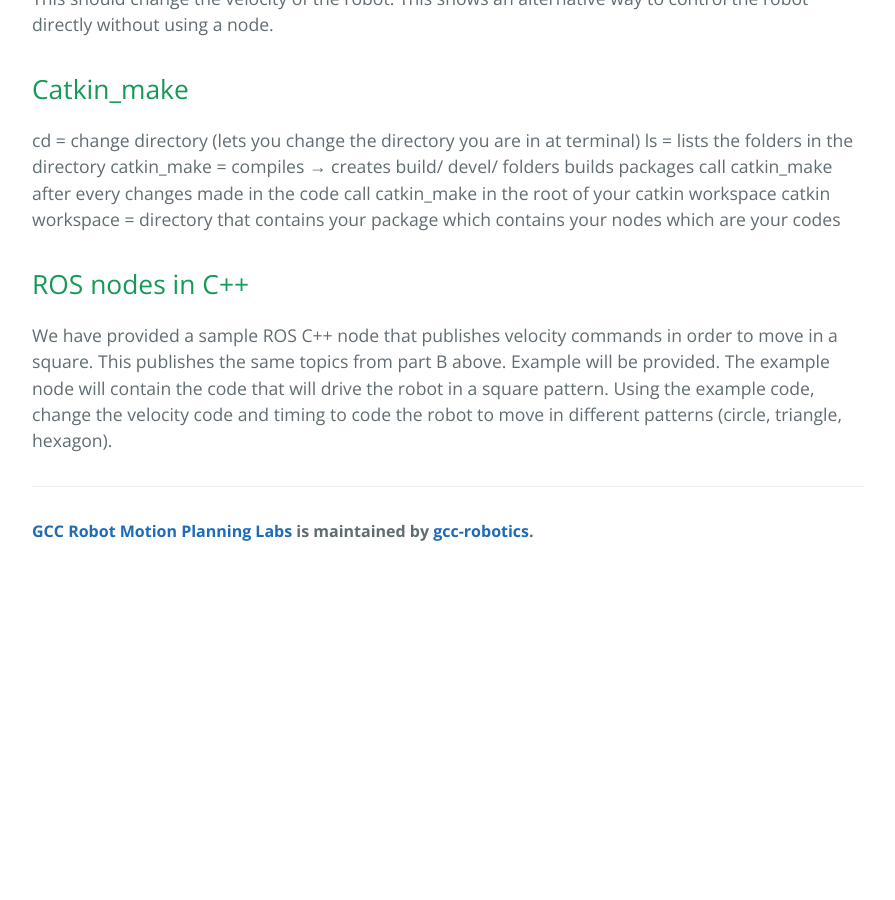
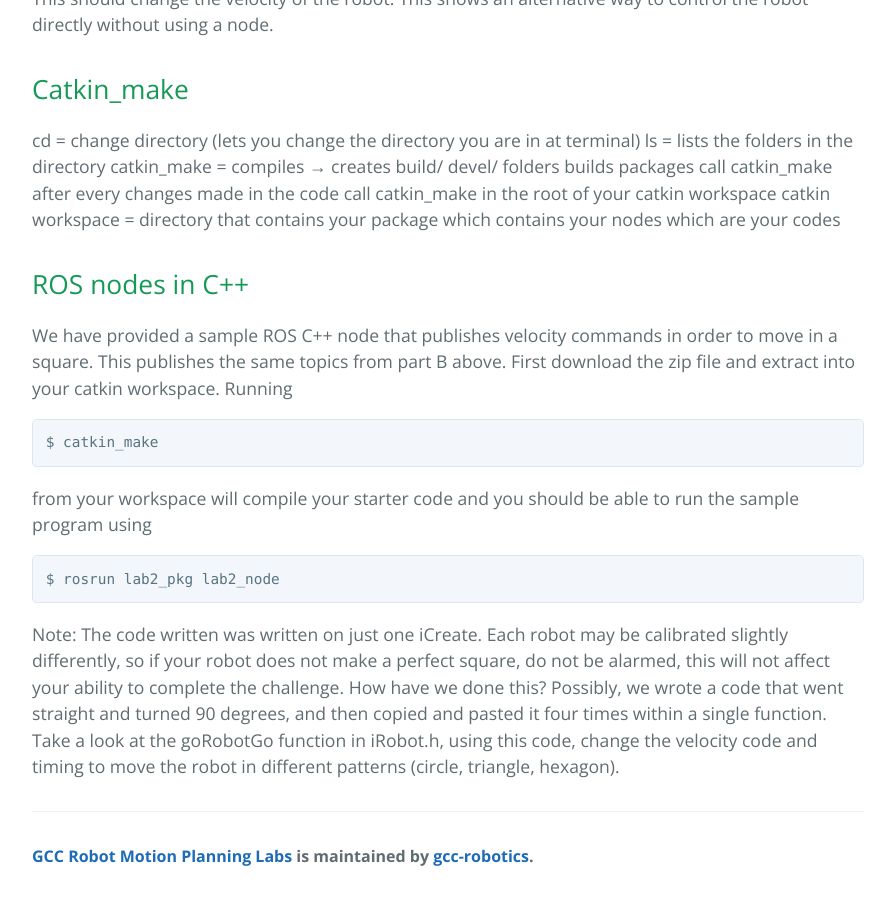
Before and after one commit to gcc-robotics/robot-motion-planning-labs, a Jekyll site: the page built from _posts/2014-06-30-lab2-moving-with-cpp.md, in a window 1280 px wide and 900 px high, scrolled down 2071 px. Shown: the whole window, without its empty margins (192-1087 px from the left). Built offline with Jekyll 4.4.1, drawn with Linux system fonts in a browser that asks for light colours; the repository's description, which GitHub fills in, is left out; before the commit the page ends 2646 px from its top, so only the background shows below that.

Commit message:
modified lab 2

```diff
--- a/_posts/2014-06-30-lab2-moving-with-cpp.md
+++ b/_posts/2014-06-30-lab2-moving-with-cpp.md
@@ -42,7 +42,8 @@ The rostopic command-line tool displays information about ROS topics. Currently,
       /zeroconf/lost_connections
       /zeroconf/new_connections
 
-* To see the information from the topic (for example, velocity) we can use the following command:
+* To see the information from the topic (for example, velocity) we can use the
+  following command:
 
       $ rostopic echo /mobile_base/commands/velocity
 
@@ -68,7 +69,8 @@ The rostopic command-line tool displays information about ROS topics. Currently,
         y: 0.0
         z: 0.0”
 
-This should change the velocity of the robot. This shows an alternative way to control the robot directly without using a node.
+This should change the velocity of the robot. This shows an alternative way to
+  control the robot directly without using a node.
 
 Catkin_make
 -----------------
@@ -79,12 +81,28 @@ catkin_make = compiles → creates build/ devel/ folders
   builds packages
   call catkin_make after every changes made in the code
   call catkin_make in the root of your catkin workspace
-catkin workspace = directory that contains your package which contains your nodes which are your codes
+catkin workspace = directory that contains your package which contains your nodes
+ which are your codes
 
 
 ROS nodes in C++
 -----------------
 
-We have provided a sample ROS C++ node that publishes velocity commands in order to move in a square. This publishes the same topics from part B above.
-Example will be provided. The example node will contain the code that will drive the robot in a square pattern.
-Using the example code, change the velocity code and timing to code the robot to move in different patterns (circle, triangle, hexagon).
+We have provided a sample ROS C++ node that publishes velocity commands in order
+ to move in a square. This publishes the same topics from part B above. First
+ download the zip file and extract into your catkin workspace. Running
+
+    $ catkin_make
+
+ from your workspace will compile your starter code and you should be able to run
+ the sample program using
+
+    $ rosrun lab2_pkg lab2_node
+
+ Note: The code written was written on just one iCreate. Each robot may be calibrated slightly
+ differently, so if your robot does not make a perfect square, do not be alarmed,
+ this will not affect your ability to complete the challenge. How have we done this?
+ Possibly, we wrote a code that went straight and turned 90 degrees, and then copied
+ and pasted it four times within a single function. Take a look at the goRobotGo
+ function in iRobot.h, using this code, change the velocity code and timing to
+ move the robot in different patterns (circle, triangle, hexagon).
```
